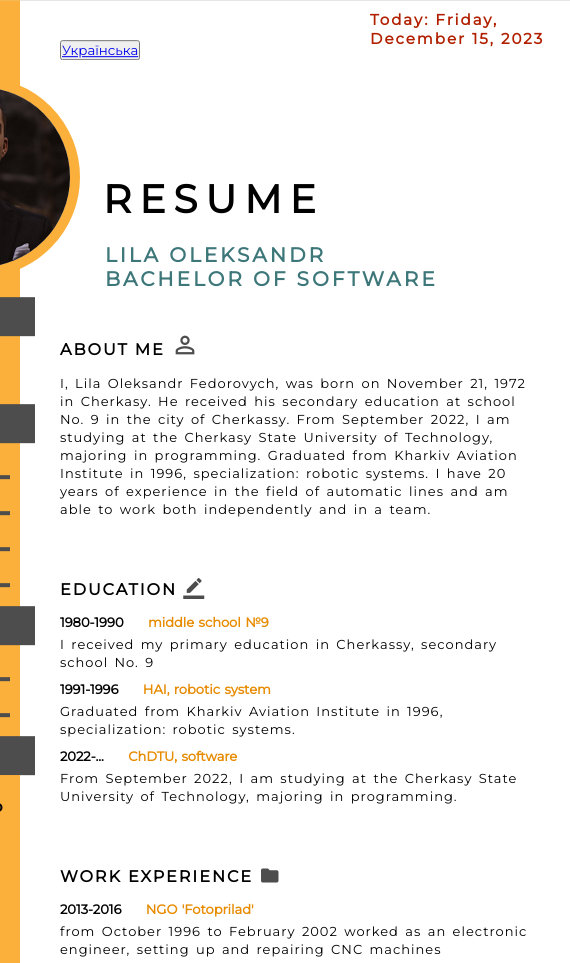
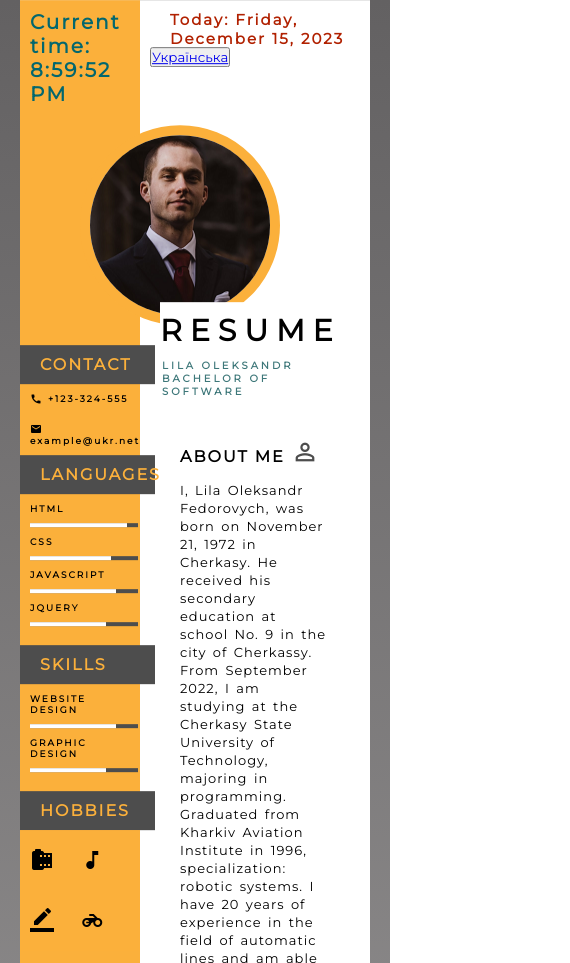
Before and after one commit to AleksLila/git-demo2, a plain HTML site: page index.html in a window 390 px wide. Shown: the top 963 px of the page, 570 px wide, since content can reach past the window. Drawn offline with nearby package versions, Linux system fonts and the light colour scheme.

Commit message:
change css and add test15..

```diff
--- a/css/style.css
+++ b/css/style.css
@@ -158,7 +158,7 @@ body{
     font-size: 39px;
     font-weight: 700;
     letter-spacing: 8px;
-    margin-bottom: 20px;
+    margin-bottom: 0px;
     background: #fff;
     position: relative;
     animation: text 4s 1;
@@ -169,7 +169,8 @@ body{
     padding-left: 35px;
     margin-left: 50px;
     color: rgb(61, 119, 121);
-  font-size: 20px;
+    font-size: 20px;
+    margin-top: 0px;
 }
 @keyframes text{
     0%{
@@ -234,3 +235,185 @@ h2{
     bottom: 0;
     width: 100%;
 }
+/*Медіа запрос: для екранів з шириною до 870 px*/
+
+@media (max-width: 870px){
+    .main{
+
+        background-color: #fff;
+        height: 122vh;
+        width: 550px;
+        position: relative;
+        transform: translate(-50%, -50%);
+        left: 50%;
+        top: 50%;
+
+    }
+    .left{
+        background-color: #fbb03b;
+        width: 200px;
+
+        float: left;
+    }
+    .right{
+        /*background-color: #fff;*/
+        width: 350px;
+        float: left;
+    }
+    .text1{
+        width: 290px;
+        margin-top: 40px;
+        text-align: left;
+        padding: 10px 0 0 0;
+        margin-left: 50px;
+        color: #000;
+        font-size: 35px;
+        font-weight: 700;
+        letter-spacing: 8px;
+        margin-bottom: 0px;
+        background: #fff;
+        position: relative;
+        animation: text 4s 1;
+    }
+    .text2{
+        width: 290px;
+        text-align: left;
+        padding-left: 0px;
+        margin-left: 40px;
+        color: rgb(61, 119, 121);
+        font-size: 16px;
+        margin-top: 0px;
+    }
+
+}
+/*Медіа запрос: для екранів з шириною до 570 px*/
+
+@media (max-width: 570px){
+    .main{
+
+        background-color: #fff;
+        height: 122vh;
+        width: 450px;
+        position: relative;
+        transform: translate(-50%, -50%);
+        left: 50%;
+        top: 50%;
+
+    }
+    .left{
+        background-color: #fbb03b;
+        width: 150px;
+        height: 100%;
+        float: left;
+    }
+    .right{
+        /*background-color: #fff;*/
+        width: 300px;
+        float: left;
+    }
+    .right button{
+        margin: 20px;
+     }
+    .p1{
+        padding: 9px 10px;
+        font-size: 9px;
+    }
+    .icons1{
+        font-size: 12px!important;
+        padding-right: 6px!important;
+        vertical-align: sub;
+    }
+    .text1{
+        width: 210px;
+        margin-top: 80px;
+        margin-left: 90px;
+        font-size: 32px;
+        font-weight: 700;
+        letter-spacing: 8px;
+        margin-bottom: 0px;
+        background: #fff;
+        position: relative;
+        animation: text 4s 1;
+    }
+    .text2{
+        width: 210px;
+        text-align: left;
+        margin-left: 92px;
+        color: rgb(61, 119, 121);
+        font-size: 12px;
+        margin-top: 0px;
+    }
+    .heading::after{
+        content: '';
+
+        width: 21px;
+        height: 18px;
+        background-color: #ffffff;
+        left: 191px;
+        top:26px;
+        transform:rotate(56deg);
+        z-index: -1;
+    }
+
+}
+/*Медіа запрос: для екранів з шириною до 450 px*/
+
+@media (max-width: 450px){
+    .main{
+
+        background-color: #fff;
+        height: 122vh;
+        width: 350px;
+        position: relative;
+        transform: translate(-50%, -50%);
+        left: 50%;
+        top: 50%;
+
+    }
+    .left{
+        background-color: #fbb03b;
+        width: 120px;
+        height: 100%;
+        float: left;
+    }
+    .right{
+        /*background-color: #fff;*/
+        width: 230px;
+        float: left;
+    }
+    .right button{
+        margin-top: 47px;
+        margin-left: 10px;
+     }
+    .p1{
+        padding: 9px 10px;
+        font-size: 9px;
+    }
+    .icons1{
+        font-size: 12px!important;
+        padding-right: 6px!important;
+        vertical-align: sub;
+    }
+    .text1{
+        width: 190px;
+        margin-top: 140px;
+        margin-left: 20px;
+        padding-bottom: 10px;
+        font-size: 30px;
+        font-weight: 700;
+        letter-spacing: 8px;
+        margin-bottom: 0px;
+        background: #fff;
+        position: relative;
+        animation: text 4s 1;
+    }
+    .text2{
+        width: 190px;
+        text-align: left;
+        margin-left: 22px;
+        color: rgb(61, 119, 121);
+        font-size: 10px;
+        margin-top: 0px;
+    }
+
+}
```
Also changed, not shown: tect15_12.txt (added).
